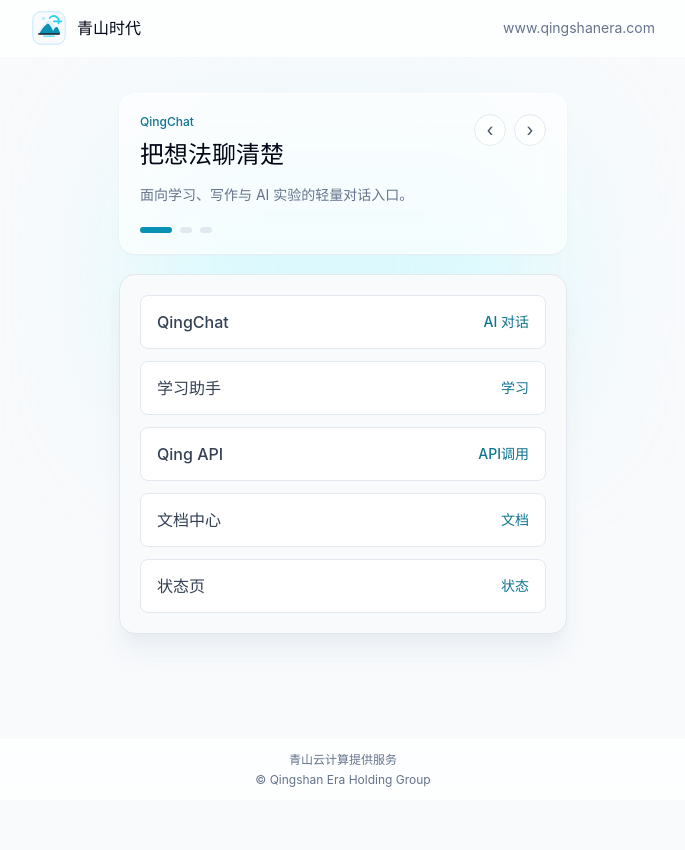
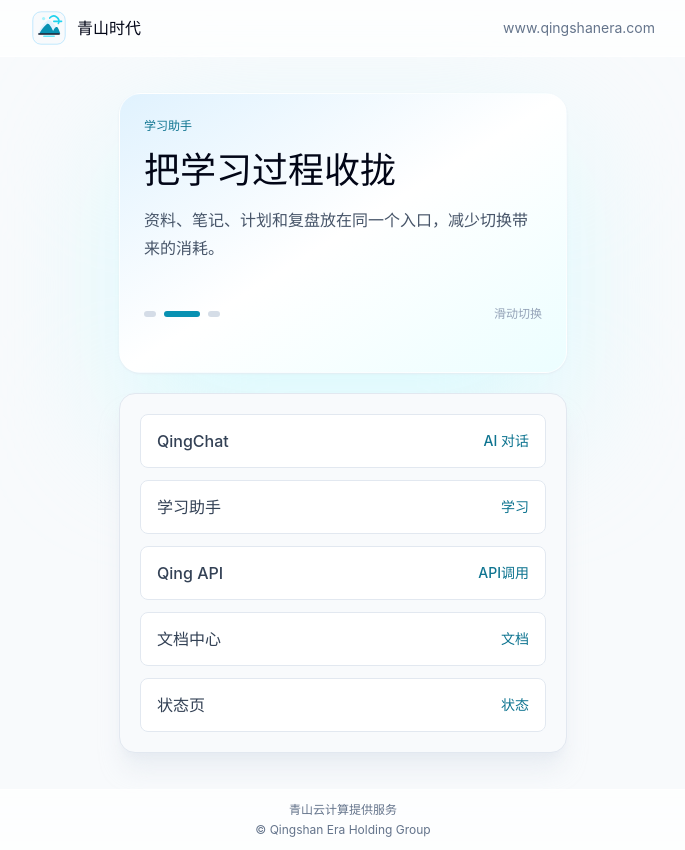
Before and after one commit to C8590/qingshanera-home, a React (Vite) app: page / in a window 1280 px wide. Shown: the whole page, without its empty margins (297-982 px from the left). Before the commit the page ends 800 px from the top, so only its background shows below. Built offline with nearby package versions, Linux system fonts and the light colour scheme.

Commit message:
Enhance product carousel interaction

```diff
--- a/src/App.jsx
+++ b/src/App.jsx
@@ -1,4 +1,4 @@
-import { useState } from 'react'
+import { useEffect, useRef, useState } from 'react'
 
 const entrances = [
   {
@@ -32,34 +32,71 @@
   {
     name: 'QingChat',
     title: '把想法聊清楚',
-    desc: '面向学习、写作与 AI 实验的轻量对话入口。',
+    desc: '学习、写作、规划和灵感整理，都可以从一次轻量对话开始。',
+    accent: 'from-cyan-100 via-white to-slate-50',
   },
   {
     name: '学习助手',
-    title: '资料、笔记、计划放一起',
-    desc: '让学习流程更集中，少一点切换，多一点推进。',
+    title: '把学习过程收拢',
+    desc: '资料、笔记、计划和复盘放在同一个入口，减少切换带来的消耗。',
+    accent: 'from-sky-100 via-white to-cyan-50',
   },
   {
     name: 'Qing API',
-    title: '统一的 AI 调用入口',
-    desc: '为模型能力、接口调用和后续工具实验预留基础层。',
+    title: '为 AI 调用留好基础层',
+    desc: '统一承载模型接口与工具调用，为后续个人项目和自动化实验提供底座。',
+    accent: 'from-teal-100 via-white to-slate-50',
   },
 ]
 
 function App() {
   const [activeSlide, setActiveSlide] = useState(0)
+  const [isTouching, setIsTouching] = useState(false)
+  const touchStartX = useRef(0)
+  const touchDeltaX = useRef(0)
   const slide = productSlides[activeSlide]
 
-  const goPrev = () => {
+  useEffect(() => {
+    if (isTouching) return undefined
+
+    const timer = window.setInterval(() => {
+      setActiveSlide((current) => (current + 1) % productSlides.length)
+    }, 4200)
+
+    return () => window.clearInterval(timer)
+  }, [isTouching])
+
+  const showPreviousSlide = () => {
     setActiveSlide((current) =>
       current === 0 ? productSlides.length - 1 : current - 1,
     )
   }
 
-  const goNext = () => {
-    setActiveSlide((current) =>
-      current === productSlides.length - 1 ? 0 : current + 1,
-    )
+  const showNextSlide = () => {
+    setActiveSlide((current) => (current + 1) % productSlides.length)
+  }
+
+  const handleTouchStart = (event) => {
+    setIsTouching(true)
+    touchStartX.current = event.touches[0].clientX
+    touchDeltaX.current = 0
+  }
+
+  const handleTouchMove = (event) => {
+    touchDeltaX.current = event.touches[0].clientX - touchStartX.current
+  }
+
+  const handleTouchEnd = () => {
+    if (touchDeltaX.current > 44) {
+      showPreviousSlide()
+    }
+
+    if (touchDeltaX.current < -44) {
+      showNextSlide()
+    }
+
+    touchDeltaX.current = 0
+    setIsTouching(false)
   }
 
   return (
@@ -91,52 +128,44 @@
 
       <main id="top" className="flex flex-1 justify-center px-5 py-6 sm:px-6 sm:py-9">
         <section className="relative w-full max-w-md">
-          <div className="absolute inset-x-5 top-14 h-64 rounded-[2rem] bg-cyan-100/70 blur-3xl" />
+          <div className="absolute inset-x-0 top-12 h-72 rounded-[2.5rem] bg-cyan-100/70 blur-3xl transition-colors duration-700" />
 
-          <div className="relative mb-5 overflow-hidden rounded-2xl border border-white/70 bg-white/65 p-5 shadow-sm shadow-slate-200/80 backdrop-blur-xl">
-            <div className="flex items-start justify-between gap-4">
-              <div className="min-w-0">
+          <section
+            aria-label="产品介绍轮播"
+            className={`relative mb-5 min-h-[252px] overflow-hidden rounded-[1.35rem] border border-white/70 bg-gradient-to-br ${slide.accent} p-6 shadow-sm shadow-slate-200/80 backdrop-blur-xl transition-colors duration-700 sm:min-h-[280px]`}
+            onTouchEnd={handleTouchEnd}
+            onTouchMove={handleTouchMove}
+            onTouchStart={handleTouchStart}
+          >
+            <div
+              className="slide-panel flex h-full min-h-[204px] flex-col justify-between"
+              key={slide.name}
+            >
+              <div>
                 <p className="text-xs font-medium text-cyan-700">{slide.name}</p>
-                <h1 className="mt-2 text-2xl font-semibold leading-snug tracking-normal text-slate-950">
+                <h1 className="mt-4 max-w-sm text-3xl font-semibold leading-tight tracking-normal text-slate-950 sm:text-4xl">
                   {slide.title}
                 </h1>
-                <p className="mt-3 text-sm leading-6 text-slate-500">{slide.desc}</p>
+                <p className="mt-4 max-w-sm text-base leading-7 text-slate-600">
+                  {slide.desc}
+                </p>
               </div>
 
-              <div className="flex shrink-0 gap-2">
-                <button
-                  aria-label="上一项产品介绍"
-                  className="grid size-8 place-items-center rounded-full border border-slate-200 bg-white/80 text-lg leading-none text-slate-600 transition hover:border-cyan-200 hover:text-cyan-700"
-                  onClick={goPrev}
-                  type="button"
-                >
-                  ‹
-                </button>
-                <button
-                  aria-label="下一项产品介绍"
-                  className="grid size-8 place-items-center rounded-full border border-slate-200 bg-white/80 text-lg leading-none text-slate-600 transition hover:border-cyan-200 hover:text-cyan-700"
-                  onClick={goNext}
-                  type="button"
-                >
-                  ›
-                </button>
+              <div className="mt-7 flex items-center justify-between">
+                <div className="flex gap-2" aria-hidden="true">
+                  {productSlides.map((item, index) => (
+                    <span
+                      className={`h-1.5 rounded-full transition-all duration-500 ${
+                        index === activeSlide ? 'w-9 bg-cyan-600' : 'w-3 bg-slate-300/80'
+                      }`}
+                      key={item.name}
+                    />
+                  ))}
+                </div>
+                <p className="text-xs text-slate-400">滑动切换</p>
               </div>
             </div>
-
-            <div className="mt-5 flex gap-2">
-              {productSlides.map((item, index) => (
-                <button
-                  aria-label={`查看${item.name}介绍`}
-                  className={`h-1.5 rounded-full transition-all ${
-                    index === activeSlide ? 'w-8 bg-cyan-600' : 'w-3 bg-slate-200'
-                  }`}
-                  key={item.name}
-                  onClick={() => setActiveSlide(index)}
-                  type="button"
-                />
-              ))}
-            </div>
-          </div>
+          </section>
 
           <div className="relative overflow-hidden rounded-2xl border border-slate-200 bg-slate-50 p-5 shadow-xl shadow-slate-200/70">
             <div className="grid gap-3">
--- a/src/index.css
+++ b/src/index.css
@@ -29,6 +29,10 @@
 }
 
 @layer components {
+  .slide-panel {
+    animation: slide-panel-in 520ms cubic-bezier(0.22, 1, 0.36, 1);
+  }
+
   .status-pill {
     @apply inline-flex min-w-16 items-center justify-center rounded-full px-3 py-1 text-xs font-semibold;
   }
@@ -45,3 +49,15 @@
     @apply bg-slate-100 text-slate-600 ring-1 ring-slate-200;
   }
 }
+
+@keyframes slide-panel-in {
+  from {
+    opacity: 0;
+    transform: translate3d(0, 14px, 0) scale(0.985);
+  }
+
+  to {
+    opacity: 1;
+    transform: translate3d(0, 0, 0) scale(1);
+  }
+}
```
